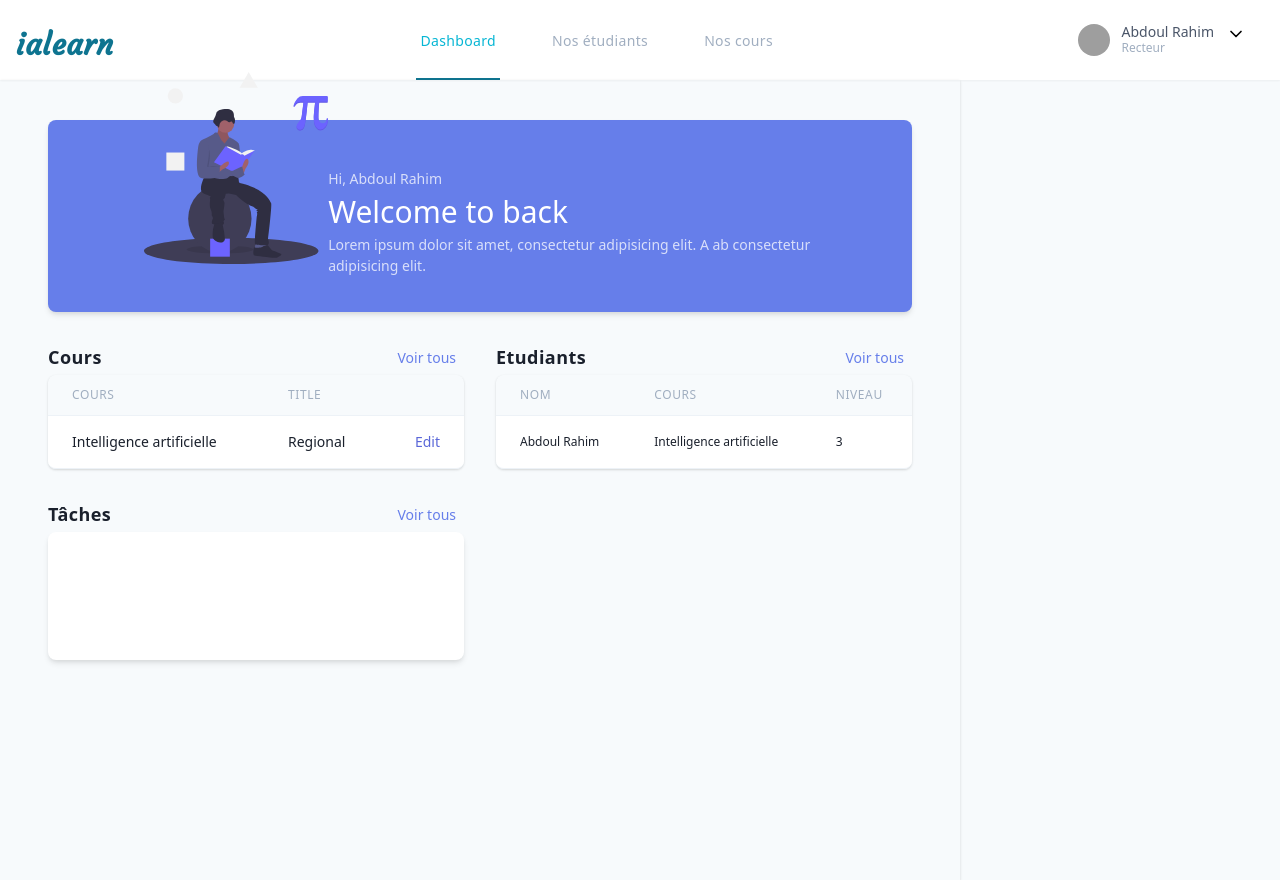
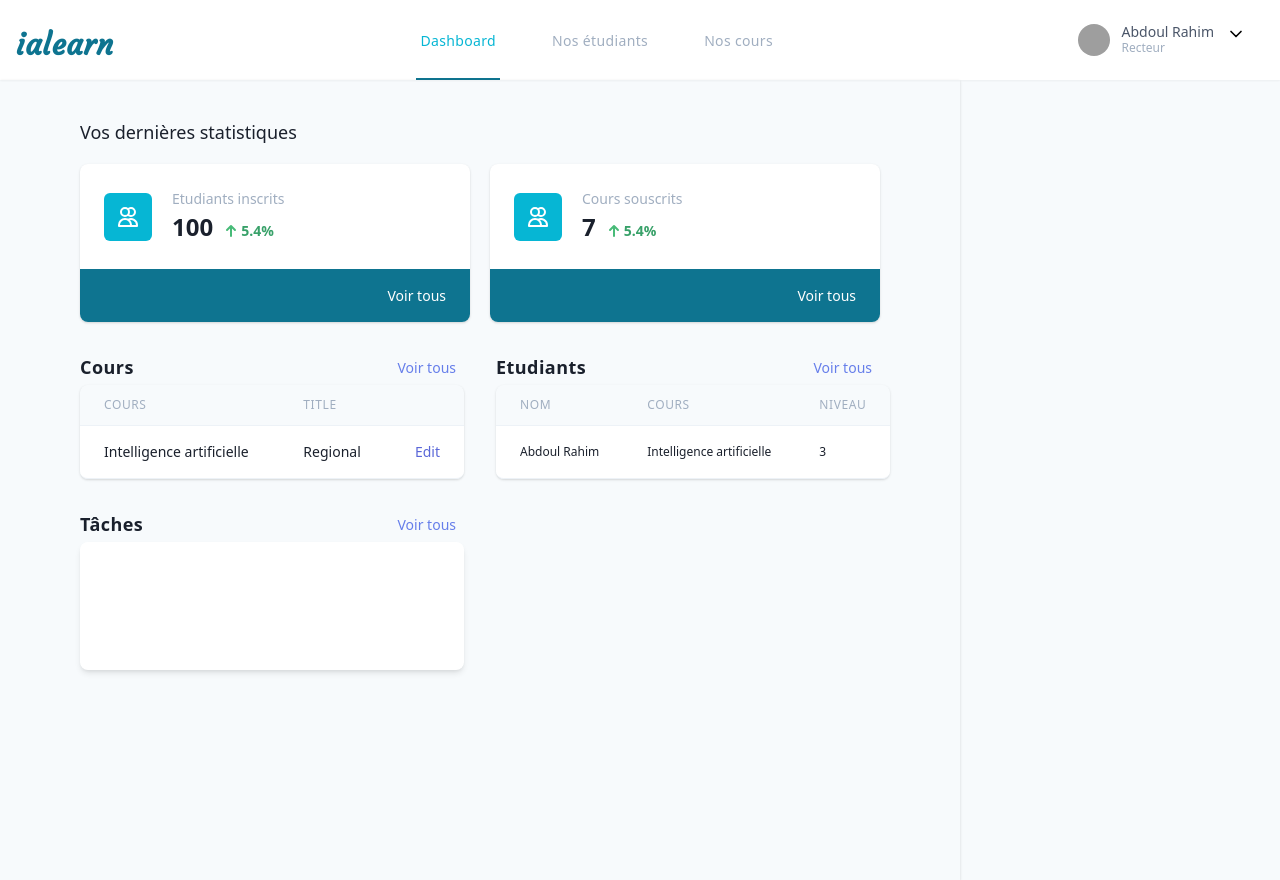
Before and after one commit to abdoul-rb/ialearn, a Nuxt app: page /app/university/dashboard in a window 1280 px wide. Built offline with nearby package versions, Linux system fonts and the light colour scheme; grey boxes are pictures that could not be loaded; what vue2-filters would draw is missing.

Commit message:
refactor university overview

```diff
--- a/layouts/university.vue
+++ b/layouts/university.vue
@@ -2,8 +2,8 @@
   <div class="min-h-screen bg-gray-100 overflow-hidden">
     <the-navigation />
     <div class="sm:flex min-h-screen">
-      <div class="w-9/12 shadow px-12 py-10">
-        <div class="bg-indigo-500 h-48 shadow-md rounded-lg sm mb-4">
+      <div class="w-9/12 shadow px-20 py-10">
+        <!-- <div class="bg-indigo-500 h-48 shadow-md rounded-lg sm mb-4  border border-red-400">
           <div class="max-w-2xl mx-auto py-12">
             <div class="flex">
               <div>
@@ -20,7 +20,7 @@
               </div>
             </div>
           </div>
-        </div>
+        </div> -->
         <nuxt />
       </div>
       <div class="w-3/12"></div>
@@ -31,9 +31,7 @@
 <script>
   import theNavigation from "../components/app/university/theNavigation";
   export default {
-    components: {
-      theNavigation
-    },
+    components: { theNavigation },
     head () {
       return {
       }
--- a/pages/app/university/dashboard/index.vue
+++ b/pages/app/university/dashboard/index.vue
@@ -1,5 +1,6 @@
 <template>
   <main class="max-w-7xl mx-auto">
+    <Stats />
     <section class="grid sm:grid-cols-2 gap-8 mt-8">
       <aside>
         <div class="flex items-center justify-between mb-1">
@@ -90,8 +91,10 @@
 </template>
 
 <script>
+  import Stats from "../../../../components/app/university/Stats";
   export default {
     layout: 'university',
+    components: { Stats },
     head () {
       return {
         title: 'Tableau de bord'
--- a/pages/index.vue
+++ b/pages/index.vue
@@ -12,7 +12,7 @@
       </svg>
     </div>
     <div class="relative pb-16 sm:pb-24 lg:pb-32">
-      <main class="mx-auto max-w-7xl px-4 sm:mt-16 sm:px-6">
+      <main class="max-w-7xl mx-auto px-4 sm:mt-16 sm:px-6">
         <div class="lg:grid lg:grid-cols-12 lg:gap-8">
           <div class="sm:text-center md:max-w-2xl md:mx-auto lg:col-span-6 lg:text-left">
             <h1>
```
